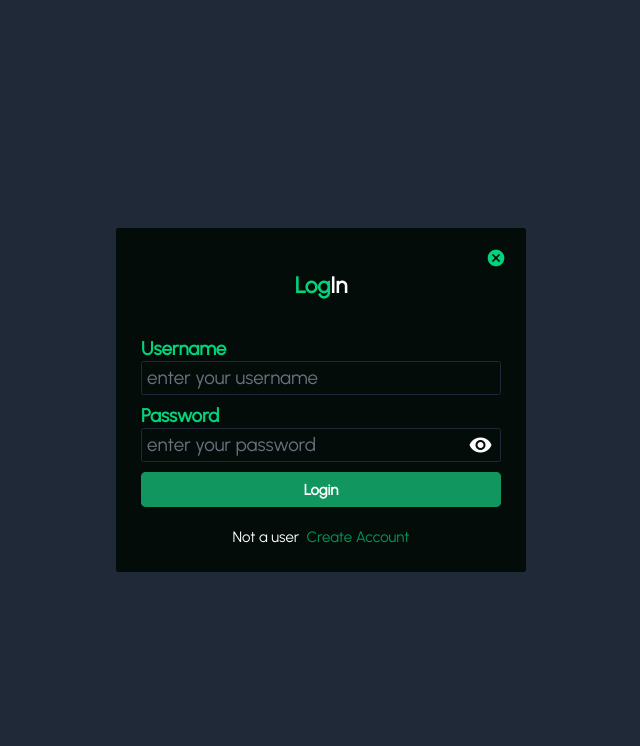
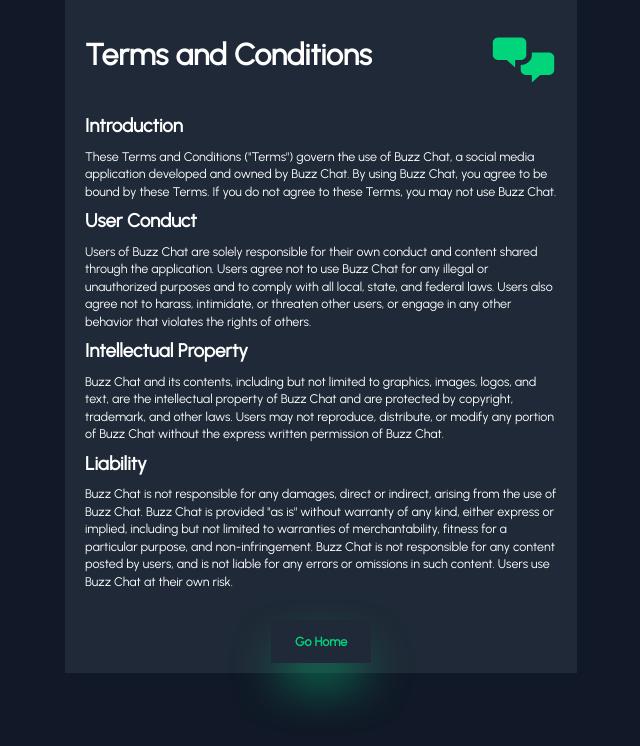
Before and after one commit to Realgreat01/chat-application-frontend, a Vue app: page /terms-and-conditions in a window 1280 px wide. Shown: the top 746 px of the page, without its empty margins (319-959 px from the left). Built offline with nearby package versions, Linux system fonts and the light colour scheme; no server answers; what vue-m-message, vue-social-sharing would draw is missing.

Commit message:
updated all I can

```diff
--- a/src/components/home/AnimatedImage.vue
+++ b/src/components/home/AnimatedImage.vue
@@ -1,5 +1,5 @@
 <template>
-  <div class="h-fit w-full md:h-[41.6rem]">
+  <div class="h-fit w-full md:h-[36.6rem]">
     <img :src="AnimatedImage" alt="" class="bg-clip block h-full w-full" />
   </div>
 </template>
--- a/src/components/home/FooterComponent.vue
+++ b/src/components/home/FooterComponent.vue
@@ -1,41 +1,42 @@
 <template>
 	<div class="flex h-[10rem] flex-col items-center justify-evenly">
-    <div
-      class="mt-6 flex w-full items-center justify-center gap-x-4 justify-self-end"
-    >
+		<a href="https://github.com/Realgreat01" class="block" target="_blank">
+			<img :src="githubIcon" alt="" class="block 	h-[1.4rem] md:h-[2rem]" />
+		</a>
+		<div class="mt-2 flex w-full items-center justify-center gap-x-4 justify-self-end">
 			<routerLink
-        to=""
-        v-for="({ title, link }, index) in footers"
+				:to="link"
+				v-for="({title, link}, index) in footers"
 				:key="index"
-        class="flex gap-x-4 text-2xl text-gray-500"
-      >
+				class="flex gap-x-4 text-2xl text-gray-500">
 				<ButtonComponent :text="title" />
 				<span v-if="index !== footers.length - 1"> | </span>
 			</routerLink>
 		</div>
-
 		<div class="text-xl text-gray-400">
 			Some images used are from
 			<a
-        href="https://www.freepik.com/free-vector/hand-drawn-flat-design-group-people-background-composition_20842335.htm#query=connected%20chat%20social&position=15&from_view=search&track=ais"
+				href="https://www.freepik.com/"
 				class="text-pink-400"
 				>Freepik</a
 			>
 		</div>
+
 	</div>
 </template>
 
 <script setup>
-import { ref } from "vue";
-import ButtonComponent from "../reusables/ButtonComponent.vue";
+import {ref} from 'vue';
+import githubIcon from "@/components/icons/svgs/github-icon.svg"
+import ButtonComponent from '../reusables/ButtonComponent.vue';
 const footers = ref([
 	{
-    title: "Privacy Policy",
-    link: "privacy-policy",
+		title: 'Privacy Policy',
+		link: 'privacy-policy',
 	},
 	{
-    title: "Terms and Conditions",
-    link: "terms-and-conditions",
+		title: 'Terms and Conditions',
+		link: 'terms-and-conditions',
 	},
 ]);
 </script>
--- a/src/components/home/HeaderComponent.vue
+++ b/src/components/home/HeaderComponent.vue
@@ -5,7 +5,7 @@
     <LogoIcon />
     <RouterLink
       :to="{ name: 'login' }"
-      class="item-center h-[2.5rem] w-[8rem] rounded-xl border border-brand px-4 py-2 text-xl font-bold text-white md:h-[5rem] md:w-[14rem] md:text-4xl"
+      class="item-center h-[2.5rem] w-[8rem] rounded-xl border border-brand px-4 py-2 text-xl font-bold text-white md:h-[4rem] md:w-[14rem] md:text-4xl"
     >
       <ButtonComponent text="Login" custom-class="font-bold" />
     </RouterLink>
--- a/src/components/home/InfoPage.vue
+++ b/src/components/home/InfoPage.vue
@@ -1,7 +1,7 @@
 <template>
   <div class="">
     <h1
-      class="my-5 text-center text-5xl font-bold md:w-5/6 md:text-left lg:text-8xl"
+      class="my-5 text-center text-4xl font-bold md:w-5/6 md:text-left lg:text-8xl"
     >
       Experience Seamless Communication
     </h1>
--- a/src/router/router.js
+++ b/src/router/router.js
@@ -8,7 +8,9 @@ import {
 	HomePage,
 	LoginPage,
 	OwnerProfile,
+	PrivacyPolicy,
 	RegistrationPage,
+	TermsAndConditions,
 	UserProfile,
 } from './views-imports';
 
@@ -77,7 +79,16 @@ const router = createRouter({
 				},
 			],
 		},
-
+		{
+			path: '/privacy-policy',
+			name: 'privacy-policy',
+			component: PrivacyPolicy,
+		},
+		{
+			path: '/terms-and-conditions',
+			name: 'terms-and-conditions',
+			component: TermsAndConditions,
+		},
 		{
 			path: '/:pathMatch(.*)*',
 			name: 'NotFound',
--- /dev/null
+++ b/src/views/company/PrivacyPolicy.vue
@@ -0,0 +1,51 @@
+<template>
+	<div class="mx-auto bg-gray-800 py-4 text-xl font-normal md:w-2/5">
+		<div class="mx-auto p-8">
+			<div class="mb-10 flex items-center justify-between">
+				<h1 class="mb-4 text-4xl font-bold">Privacy Policy</h1>
+				<img
+					:src="logoIcon"
+					alt=""
+					class="block h-[5rem] md:h-[6rem]" />
+			</div>
+			<p class="mb-4">
+				Buzz Chat takes user privacy seriously and is committed to protecting the personal
+				information of its users. This Privacy Policy outlines the types of information
+				collected by Buzz Chat, how that information is used and safeguarded, and the
+				choices users have regarding their personal data. By using Buzz Chat, users consent
+				to the collection and use of their personal information as outlined in this Privacy
+				Policy.
+			</p>
+			<h2 class="mb-2 text-3xl font-bold">Information Collection and Use</h2>
+			<p class="mb-4">
+				Buzz Chat may collect personal information such as name, email address, and location
+				information. This information is collected when a user registers for an account,
+				updates their profile, or uses Buzz Chat's messaging or other features. Buzz Chat
+				uses this information to personalize user experience, provide customer support, and
+				offer relevant services. Buzz Chat will not share user data with third parties for
+				marketing purposes without the user's explicit consent.
+			</p>
+			<h2 class="mb-2 text-3xl font-bold">Security and Data Retention</h2>
+			<p class="mb-4">
+				Buzz Chat takes appropriate measures to protect user data from unauthorized access,
+				disclosure, alteration, or destruction. This includes using industry-standard
+				encryption, firewalls, and access controls. Buzz Chat will retain user data for as
+				long as necessary to fulfill the purposes outlined in this Privacy Policy, unless a
+				longer retention period is required by law. Users can request the deletion of their
+				personal information at any time by contacting Buzz Chat's customer support.
+			</p>
+		</div>
+		<RouterLink
+			class="bg-gray-90 0 mx-auto block w-[10rem] p-4 text-brand shadow-2xl shadow-brand"
+			to="/">
+			<ButtonComponent text=" Go Home"
+		/></RouterLink>
+	</div>
+</template>
+
+<script setup>
+import logoIcon from '/logo.svg';
+import ButtonComponent from '@/components/reusables/ButtonComponent.vue';
+</script>
+
+<style lang="scss" scoped></style>
--- /dev/null
+++ b/src/views/company/Terms-And-Conditions.vue
@@ -0,0 +1,56 @@
+<template>
+	<div class="mx-auto bg-gray-800 py-4 text-xl font-normal md:w-2/5">
+		<div class="mx-auto p-8">
+			<div class="mb-10 flex items-center justify-between">
+				<h1 class="mb-4 text-5xl font-bold">Terms and Conditions</h1>
+				<img
+					:src="logoIcon"
+					alt=""
+					class="block h-[5rem] md:h-[6rem]" />
+			</div>
+			<h2 class="mb-4 text-3xl font-bold">Introduction</h2>
+			<p class="mb-4">
+				These Terms and Conditions ("Terms") govern the use of Buzz Chat, a social media
+				application developed and owned by Buzz Chat. By using Buzz Chat, you agree to be
+				bound by these Terms. If you do not agree to these Terms, you may not use Buzz Chat.
+			</p>
+			<h2 class="mb-4 text-3xl font-bold">User Conduct</h2>
+			<p class="mb-4">
+				Users of Buzz Chat are solely responsible for their own conduct and content shared
+				through the application. Users agree not to use Buzz Chat for any illegal or
+				unauthorized purposes and to comply with all local, state, and federal laws. Users
+				also agree not to harass, intimidate, or threaten other users, or engage in any
+				other behavior that violates the rights of others.
+			</p>
+			<h2 class="mb-4 text-3xl font-bold">Intellectual Property</h2>
+			<p class="mb-4">
+				Buzz Chat and its contents, including but not limited to graphics, images, logos,
+				and text, are the intellectual property of Buzz Chat and are protected by copyright,
+				trademark, and other laws. Users may not reproduce, distribute, or modify any
+				portion of Buzz Chat without the express written permission of Buzz Chat.
+			</p>
+			<h2 class="mb-4 text-3xl font-bold">Liability</h2>
+			<p class="mb-4">
+				Buzz Chat is not responsible for any damages, direct or indirect, arising from the
+				use of Buzz Chat. Buzz Chat is provided "as is" without warranty of any kind, either
+				express or implied, including but not limited to warranties of merchantability,
+				fitness for a particular purpose, and non-infringement. Buzz Chat is not responsible
+				for any content posted by users, and is not liable for any errors or omissions in
+				such content. Users use Buzz Chat at their own risk.
+			</p>
+			<!-- Add additional paragraphs here as needed -->
+		</div>
+		<RouterLink
+			class="bg-gray-90 0 mx-auto block w-[10rem] p-4 text-brand shadow-2xl shadow-brand"
+			to="/">
+			<ButtonComponent text=" Go Home"
+		/></RouterLink>
+	</div>
+</template>
+
+<script setup>
+import logoIcon from '/logo.svg';
+import ButtonComponent from '@/components/reusables/ButtonComponent.vue';
+</script>
+
+<style lang="scss" scoped></style>
```
Also changed, not shown: src/router/views-imports.js (+13 -9 lines), src/components/icons/svgs/github-icon.svg (added). Lines whose indentation alone changed are shown as unchanged.
